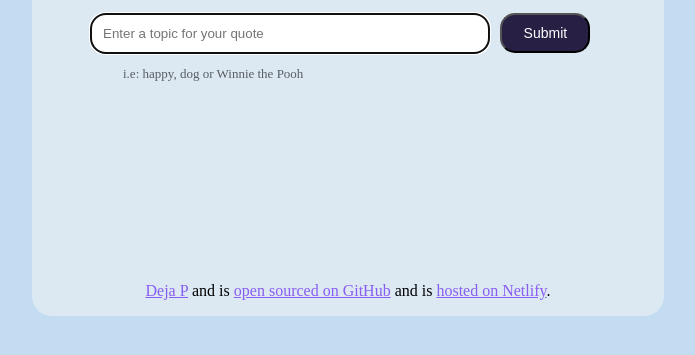
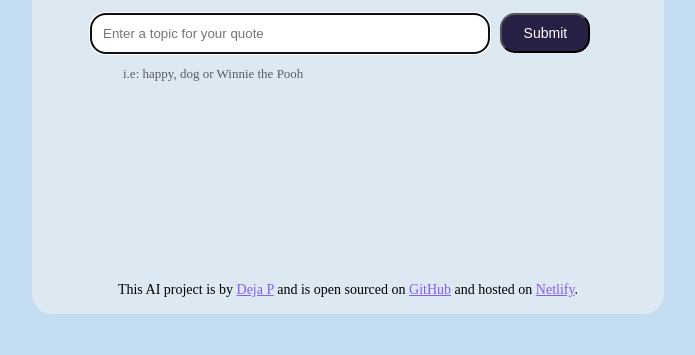
Before and after one commit to dehay2/social-quote-generator, a plain HTML site: page index.html in a window 1280 px wide. Shown: the part 215-570 px from the top of the page, without its empty margins (292-987 px from the left). Drawn offline with nearby package versions, Linux system fonts and the light colour scheme.

Commit message:
updated footer

```diff
--- a/index.html
+++ b/index.html
@@ -32,16 +32,18 @@
       <div class="quote hidden" id="quote"></div>
 
       <footer>
-        <a href="https://github.com/dehay2" target="_blank"> Deja P</a> and is
+        This AI project is by
+        <a href="https://github.com/dehay2" target="_blank"> Deja P</a>
+        and is open sourced on
         <a
           href="https://github.com/dehay2/social-quote-generator"
           target="_blank"
         >
-          open sourced on GitHub</a
+          GitHub</a
         >
-        and is
+        and hosted on
         <a href="https://social-quote-generator.netlify.app/" target="_blank">
-          hosted on Netlify</a
+          Netlify</a
         >.
       </footer>
     </div>
--- a/src/style.css
+++ b/src/style.css
@@ -55,4 +55,5 @@ form {
 footer {
   text-align: center;
   margin-top: 100px;
+  font-size: 14px;
 }
```
